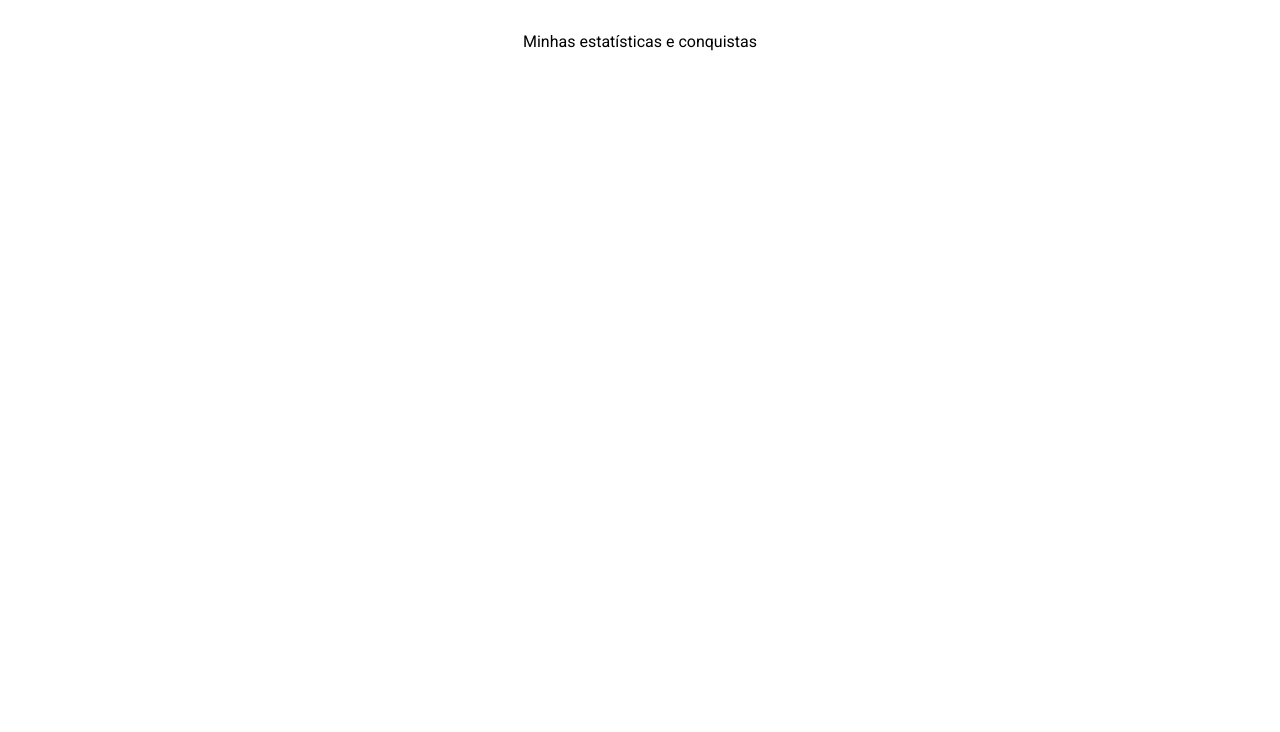
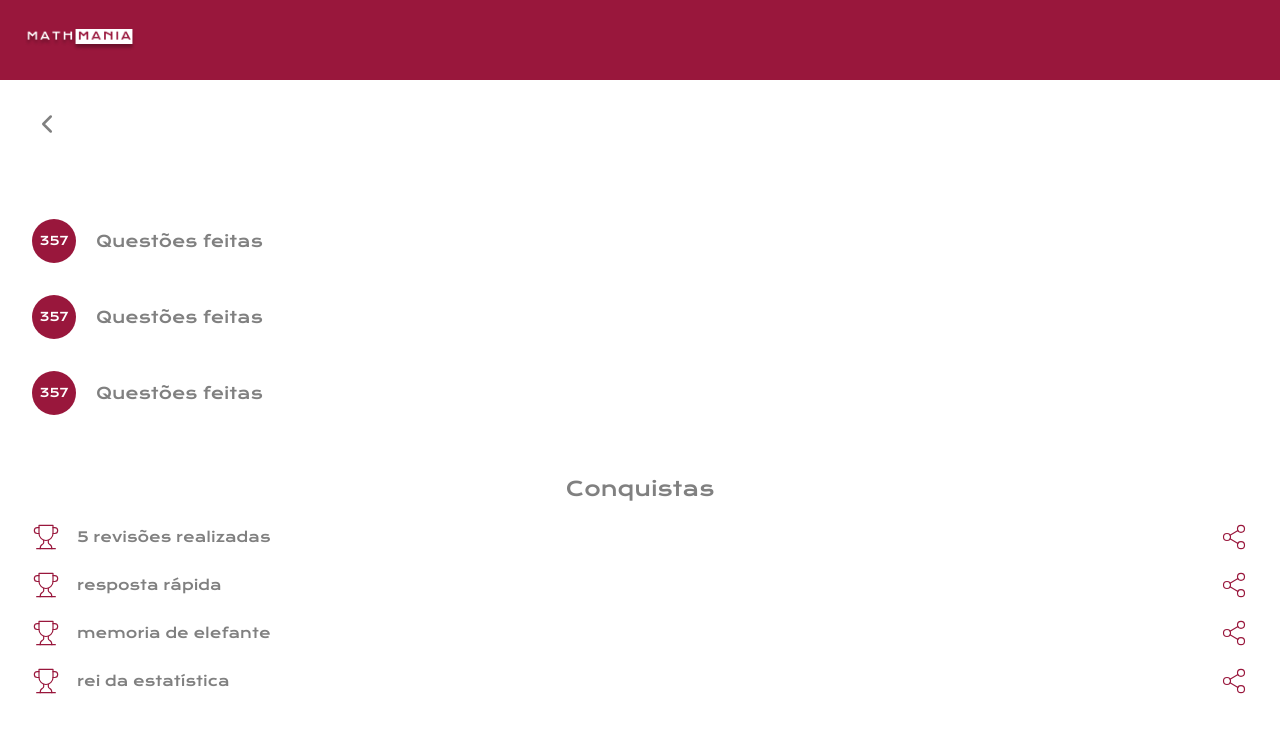
Before and after one commit to yannidilly/mathmania, a Next.js app in the folder app/: page /stats in a window 1280 px wide. Shown: the top 732 px of the page. Built offline with nearby package versions, Linux system fonts and the light colour scheme; no server answers.

Commit message:
feat: criação da tela de estatísticas

```diff
--- a/app/src/app/stats/page.jsx
+++ b/app/src/app/stats/page.jsx
@@ -1,16 +1,92 @@
-"use client"; // This is a client component
-import React, { useState } from 'react';
-import styles from './styles.module.css';
+'use client'; // This is a client component
+
+import Header from '../header/page';
+import Link from 'next/link';
+import { ChevronLeft, Share2, Trophy } from 'lucide-react';
 
 const Stats = () => {
-
   return (
-    <main className={styles.main}>
-        <section>
-
-          <h1> Minhas estatísticas e conquistas </h1>
+    <div>
+      <Header />
+      <main className="px-8">
+        <div className="flex items-center justify-start py-1 mb-[76px] mt-[25px]">
+          <Link href="/">
+            <ChevronLeft
+              strokeWidth={2}
+              className="text-custom-gray4"
+              size={30}
+            />
+          </Link>
+        </div>
+        <section className="font-custom">
+          <ul className="flex flex-col gap-8 mb-[60px]">
+            <li className="flex items-center gap-5">
+              <div className="rounded-full bg-custom-red h-11 w-11 flex justify-center items-center text-white text-xs ">
+                357
+              </div>
+              <p className="text-base text-custom-gray4 ">Questões feitas</p>
+            </li>
+            <li className="flex items-center gap-5">
+              <div className="rounded-full bg-custom-red h-11 w-11 flex justify-center items-center text-white text-xs ">
+                357
+              </div>
+              <p className="text-base text-custom-gray4 ">Questões feitas</p>
+            </li>
+            <li className="flex items-center gap-5">
+              <div className="rounded-full bg-custom-red h-11 w-11 flex justify-center items-center text-white text-xs ">
+                357
+              </div>
+              <p className="text-base text-custom-gray4 ">Questões feitas</p>
+            </li>
+          </ul>
+          <div>
+            <h2 className="text-custom-gray4 text-center text-xl mb-5">
+              Conquistas
+            </h2>
+            <ul className="flex flex-col items-center justify-center gap-5">
+              <li className="flex items-center justify-start w-full gap-[17px]">
+                <Trophy strokeWidth={1} className="text-custom-red" size={28} />
+                <p className="text-sm text-custom-gray4">
+                  5 revisões realizadas
+                </p>
+                <Share2
+                  strokeWidth={1}
+                  className="text-custom-red ml-auto"
+                  size={28}
+                />
+              </li>
+              <li className="flex items-center justify-start w-full gap-[17px]">
+                <Trophy strokeWidth={1} className="text-custom-red" size={28} />
+                <p className="text-sm text-custom-gray4">resposta rápida</p>
+                <Share2
+                  strokeWidth={1}
+                  className="text-custom-red ml-auto"
+                  size={28}
+                />
+              </li>{' '}
+              <li className="flex items-center justify-start w-full gap-[17px]">
+                <Trophy strokeWidth={1} className="text-custom-red" size={28} />
+                <p className="text-sm text-custom-gray4">memoria de elefante</p>
+                <Share2
+                  strokeWidth={1}
+                  className="text-custom-red ml-auto"
+                  size={28}
+                />
+              </li>{' '}
+              <li className="flex items-center justify-start w-full gap-[17px]">
+                <Trophy strokeWidth={1} className="text-custom-red" size={28} />
+                <p className="text-sm text-custom-gray4">rei da estatística</p>
+                <Share2
+                  strokeWidth={1}
+                  className="text-custom-red ml-auto"
+                  size={28}
+                />
+              </li>
+            </ul>
+          </div>
         </section>
-    </main>
-  )
+      </main>
+    </div>
+  );
 };
 export default Stats;
```
